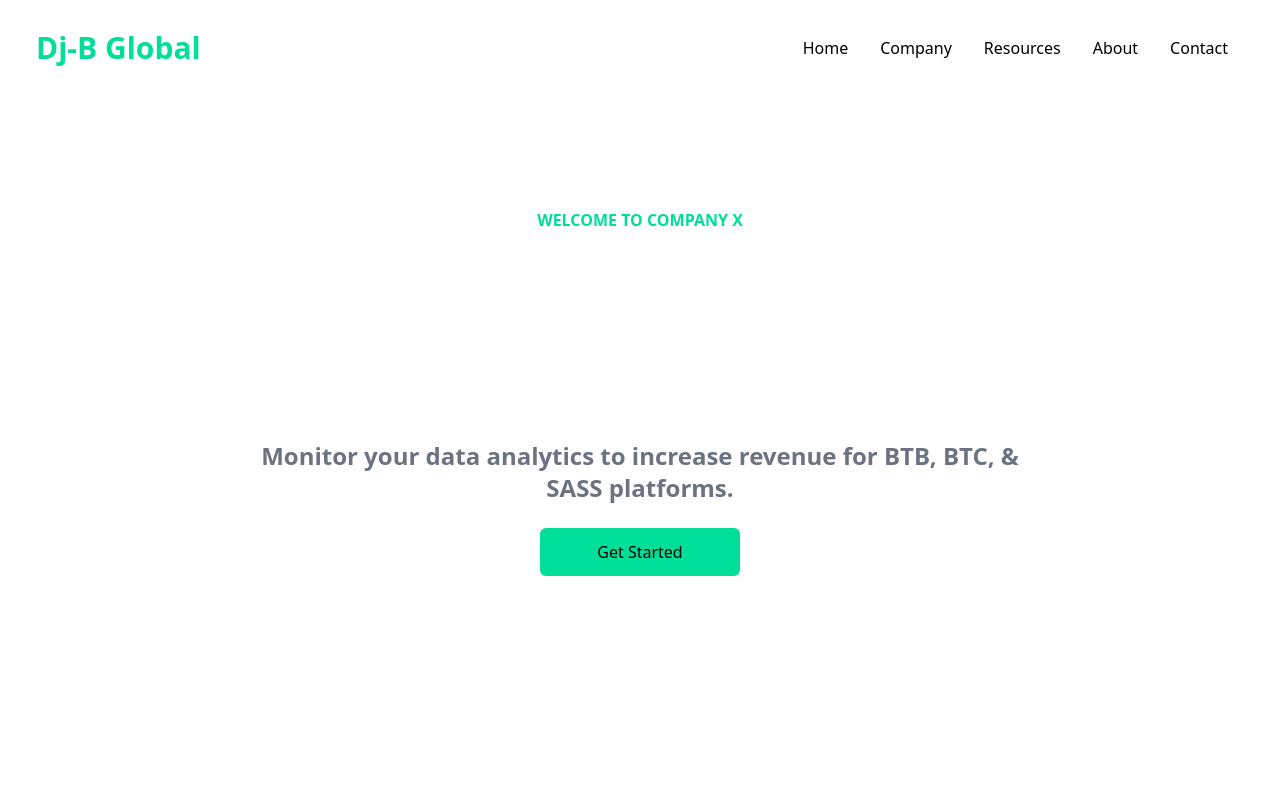
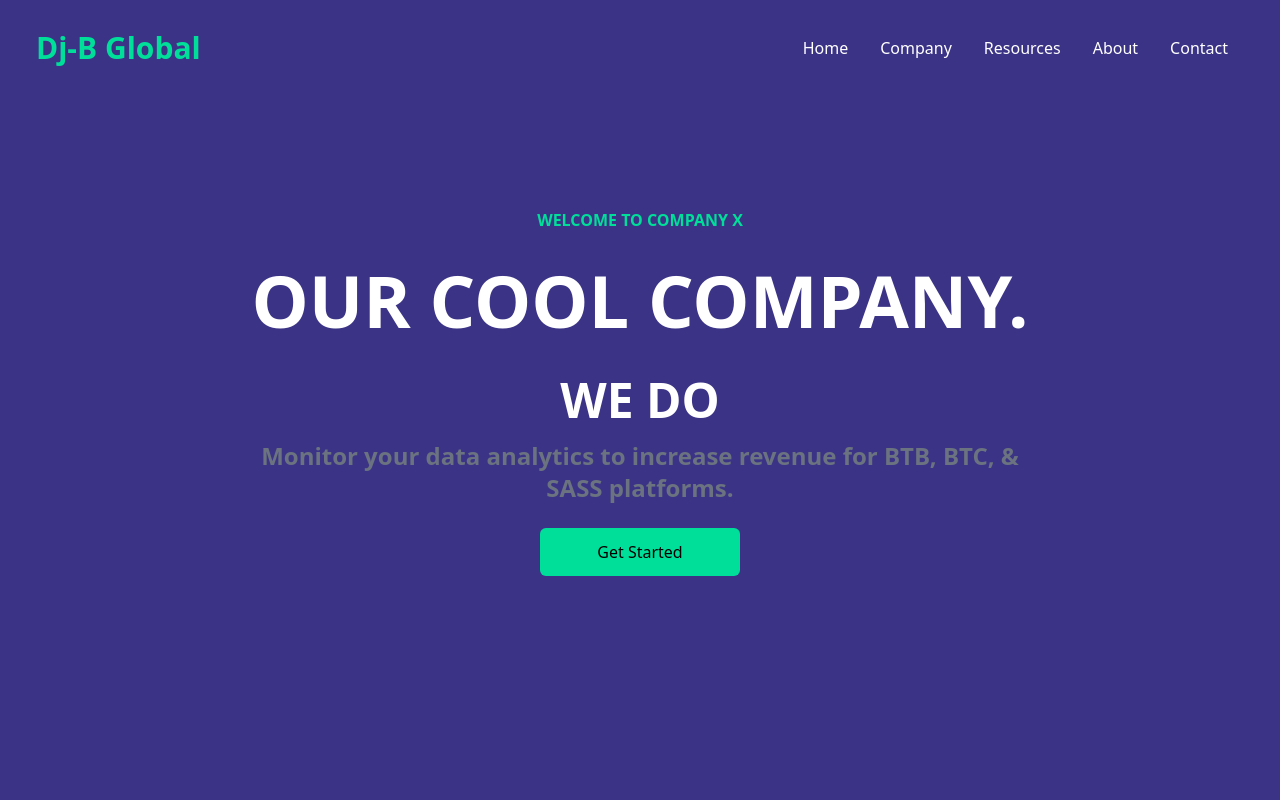
Before and after one commit to wawerutimothy/dj-b, a React (Create React App) app: page / in a window 1280 px wide. Shown: the top 800 px of the page. Built offline with nearby package versions, Linux system fonts and the light colour scheme.

Commit message:
updated component rendering

```diff
--- a/src/components/Footer.jsx
+++ b/src/components/Footer.jsx
@@ -11,7 +11,7 @@ const Footer = () => {
   return (
     <div className='max-w-[1240px] mx-auto py-16 px-4 grid lg:grid-cols-3 gap-8 text-gray-300'>
       <div>
-        <h1 className='w-full text-3xl font-bold text-[#00df9a]'>REACT.</h1>
+        <h1 className='w-full text-3xl font-bold text-[#00df9a]'>DJ-B Global</h1>
         <p className='py-4'>Lorem, ipsum dolor sit amet consectetur adipisicing elit. Id odit ullam iste repellat consequatur libero reiciendis, blanditiis accusantium.</p>
         <div className='flex justify-between md:w-[75%] my-6'>
             <FaFacebookSquare size={30} />
--- a/src/components/Navbar.jsx
+++ b/src/components/Navbar.jsx
@@ -19,14 +19,14 @@ const Navbar = () => {
   return (
 
 
-      <div className='flex justify-between items-center h-24 max-w-[1240px] mx-auto px-4 text-black'>
+      <div className='flex justify-between items-center h-24 max-w-[1240px] mx-auto px-4 text-white'>
         <h1 className='w-full text-3xl font-bold text-[#00df9a]'>Dj-B Global</h1>
         <ul className='hidden md:flex'>
-          <Link to="/"><li className='p-4'>Home</li></Link>
-          <Link><li className='p-4'>Company</li></Link>
-          <Link><li className='p-4'>Resources</li></Link>
-          <Link to='/about'><li className='p-4'>About</li></Link>
-          <Link to='/contact'><li className='p-4'>Contact</li></Link>
+          <Link to="/"><li className='p-4 hover:scale-110 duration-300'>Home</li></Link>
+          <Link><li className='p-4 hover:scale-110 duration-300'>Company</li></Link>
+          <Link><li className='p-4 hover:scale-110 duration-300'>Resources</li></Link>
+          <Link to='/about'><li className='p-4 hover:scale-110 duration-300'>About</li></Link>
+          <Link to='/contact'><li className='p-4 hover:scale-110 duration-300'>Contact</li></Link>
         </ul>
         <div onClick={handleNav} className='block md:hidden'>
 
--- a/src/index.css
+++ b/src/index.css
@@ -1,3 +1,7 @@
 @tailwind base;
 @tailwind components;
 @tailwind utilities;
+
+body{
+    background-color: #3B3486;
+}
```
